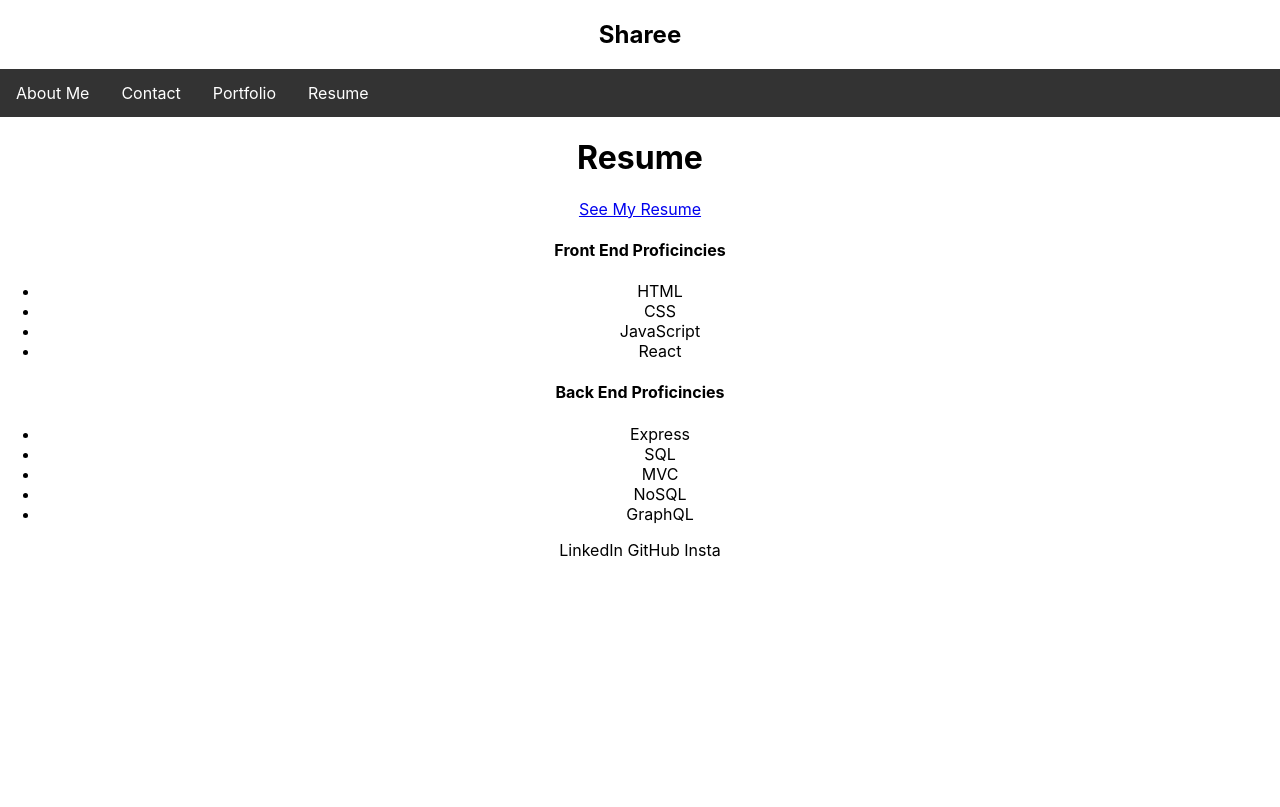
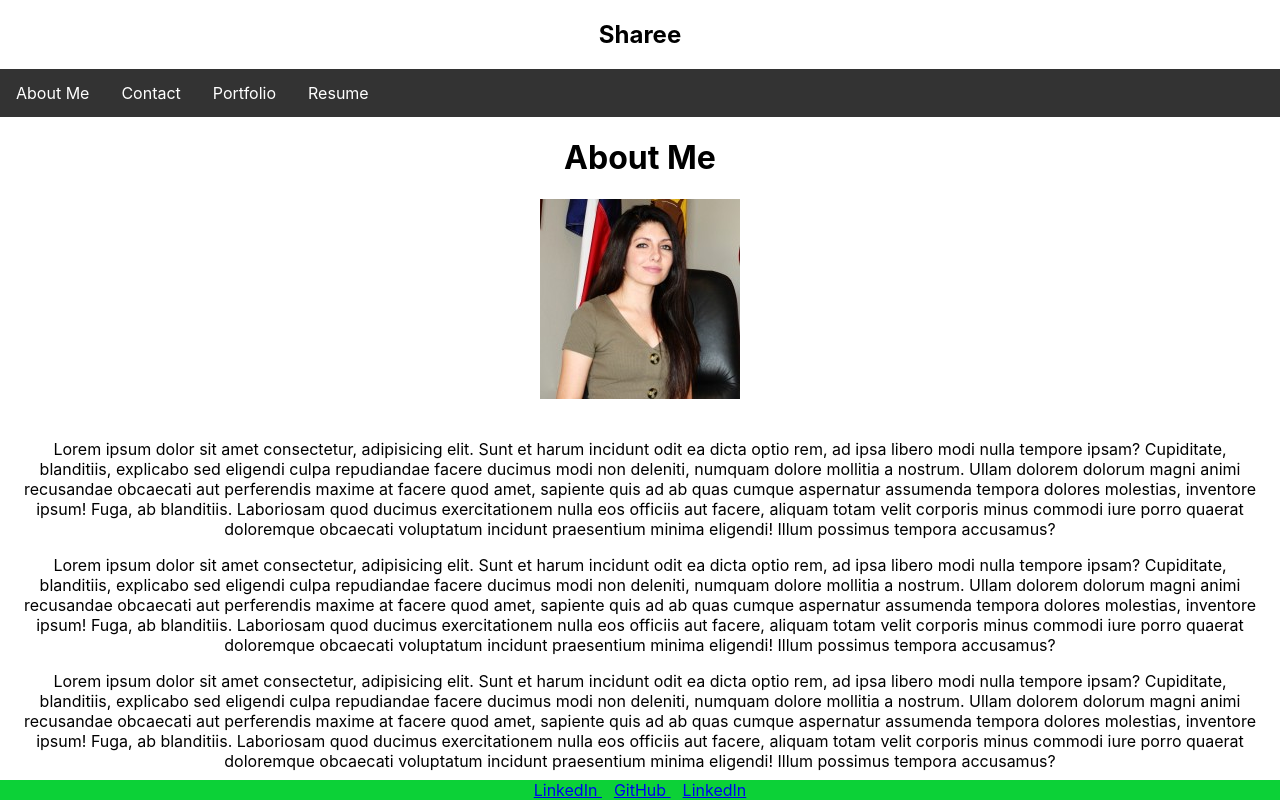
Before and after one commit to ShareeO/reactPortfolio, a React (Create React App) app: page / in a window 1280 px wide. Built offline with nearby package versions, Linux system fonts and the light colour scheme.

Commit message:
finished pages

```diff
--- a/src/App.css
+++ b/src/App.css
@@ -31,6 +31,10 @@ ul.topnav li a.active {background-color: #e73bd9;}
   ul.topnav li {float: none;}
 }
 
+/* about me */
+.about-text {
+  padding: 20px;
+}
 /* Portfolio */
 .project-card {
   border: 2px solid #e73bd9;
@@ -127,8 +131,16 @@ ul.topnav li a.active {background-color: #e73bd9;}
 /* Footer */
 footer {
   justify-content: center;
+
+  position: fixed;
+  left: 0;
+  bottom: 0;
+  width: 100%;
+  background-color: rgb(12, 209, 55);
+  color: white;
+  text-align: center;
 }
 
 footer a {
-
+  padding: 6px;
 }
--- a/src/App.js
+++ b/src/App.js
@@ -5,15 +5,22 @@ import AboutMe from './pages/AboutMe';
 import Portfolio from './pages/Portfolio';
 import Contact from './pages/Contact';
 import Resume from './pages/Resume';
+import { useState } from 'react';
 
 function App() {
+  const [page, setPage] = useState('about')
+
+const handlePageChange= (page) => {
+  setPage(page)
+}
+
   return (
     <div className="App">
-      <Header/>
-        {/* <AboutMe/> */}
-        {/* <Portfolio/> */}
-        {/* <Contact/> */}
-        <Resume/>
+      <Header onPageChange={handlePageChange}/>
+      {page === "about" && <AboutMe/> }
+      {page === "portfolio" && <Portfolio/> }
+      {page === "cntact" && <Contact/> }
+      {page === "resume" && <Resume/> }
       <Footer/>
     </div>
   );
--- a/src/components/Footer.js
+++ b/src/components/Footer.js
@@ -4,9 +4,9 @@ import React from "react";
 function Footer (props) {
     return (
             <footer>
-                <a> LinkedIn </a>
-                <a> GitHub </a>
-                <a> Insta</a>
+                <a href="https://www.linkedin.com/in/sharee-osborn-133494139/"> LinkedIn </a>
+                <a href="https://github.com/ShareeO"> GitHub </a>
+                <a href="https://www.linkedin.com/in/sharee-osborn-133494139/"> LinkedIn</a>
             </footer>
     )
 };
--- a/src/components/Header.js
+++ b/src/components/Header.js
@@ -2,10 +2,11 @@ import React from "react";
 import Navigation from "./Navigation";
 
 function Header (props) {
+    const onPageChange = props.onPageChange
     return (
         <header>
             <h2>Sharee</h2>
-            <Navigation/>
+            <Navigation onPageChange={onPageChange}/>
         </header>
 
     )
--- a/src/components/Navigation.js
+++ b/src/components/Navigation.js
@@ -2,13 +2,14 @@ import React from "react";
 
 
 function Navigation (props) {
+    const onPageChange = props.onPageChange
     return (
         <nav>
             <ul className="topnav">
-                <li><a> About Me </a></li>
-                <li><a> Contact </a></li>
-                <li><a> Portfolio </a></li>
-                <li><a> Resume </a></li>
+                <li onClick={() => onPageChange('about')}><a> About Me </a></li>
+                <li onClick={() => onPageChange('contact')}><a> Contact </a></li>
+                <li onClick={() => onPageChange('portfolio')}><a> Portfolio </a></li>
+                <li onClick={() => onPageChange('resume')}><a> Resume </a></li>
             </ul>
 
         </nav>
--- a/src/pages/AboutMe.js
+++ b/src/pages/AboutMe.js
@@ -8,7 +8,8 @@ function AboutMe (props) {
             <section>
                 <img src={profile}/>
             </section>
-            <section>
+
+            <section className="about-text">
             <p> Lorem ipsum dolor sit amet consectetur, adipisicing elit. Sunt et harum incidunt odit ea dicta optio rem, ad ipsa libero modi nulla tempore ipsam? Cupiditate, blanditiis, explicabo sed eligendi culpa repudiandae facere ducimus modi non deleniti, numquam dolore mollitia a nostrum. Ullam dolorem dolorum magni animi recusandae obcaecati aut perferendis maxime at facere quod amet, sapiente quis ad ab quas cumque aspernatur assumenda tempora dolores molestias, inventore ipsum! Fuga, ab blanditiis. Laboriosam quod ducimus exercitationem nulla eos officiis aut facere, aliquam totam velit corporis minus commodi iure porro quaerat doloremque obcaecati voluptatum incidunt praesentium minima eligendi! Illum possimus tempora accusamus?</p>
             <p> Lorem ipsum dolor sit amet consectetur, adipisicing elit. Sunt et harum incidunt odit ea dicta optio rem, ad ipsa libero modi nulla tempore ipsam? Cupiditate, blanditiis, explicabo sed eligendi culpa repudiandae facere ducimus modi non deleniti, numquam dolore mollitia a nostrum. Ullam dolorem dolorum magni animi recusandae obcaecati aut perferendis maxime at facere quod amet, sapiente quis ad ab quas cumque aspernatur assumenda tempora dolores molestias, inventore ipsum! Fuga, ab blanditiis. Laboriosam quod ducimus exercitationem nulla eos officiis aut facere, aliquam totam velit corporis minus commodi iure porro quaerat doloremque obcaecati voluptatum incidunt praesentium minima eligendi! Illum possimus tempora accusamus?</p>
             <p> Lorem ipsum dolor sit amet consectetur, adipisicing elit. Sunt et harum incidunt odit ea dicta optio rem, ad ipsa libero modi nulla tempore ipsam? Cupiditate, blanditiis, explicabo sed eligendi culpa repudiandae facere ducimus modi non deleniti, numquam dolore mollitia a nostrum. Ullam dolorem dolorum magni animi recusandae obcaecati aut perferendis maxime at facere quod amet, sapiente quis ad ab quas cumque aspernatur assumenda tempora dolores molestias, inventore ipsum! Fuga, ab blanditiis. Laboriosam quod ducimus exercitationem nulla eos officiis aut facere, aliquam totam velit corporis minus commodi iure porro quaerat doloremque obcaecati voluptatum incidunt praesentium minima eligendi! Illum possimus tempora accusamus?</p>
--- a/src/pages/Resume.js
+++ b/src/pages/Resume.js
@@ -16,8 +16,8 @@ function Resume (props) {
                     <li> JavaScript</li>
                     <li> React</li>
                 </ul>
+            </section>
 
-            </section>
 {/* Back end */}
             <section>
                 <h4>Back End Proficincies</h4>
@@ -28,7 +28,6 @@ function Resume (props) {
                 <li>NoSQL</li>
                 <li>GraphQL </li>
                 </ul>
-
             </section>
         </main>
     )
```
